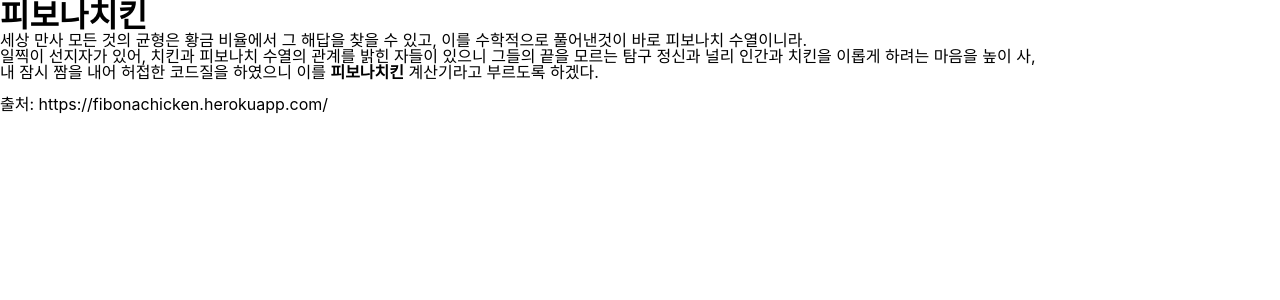
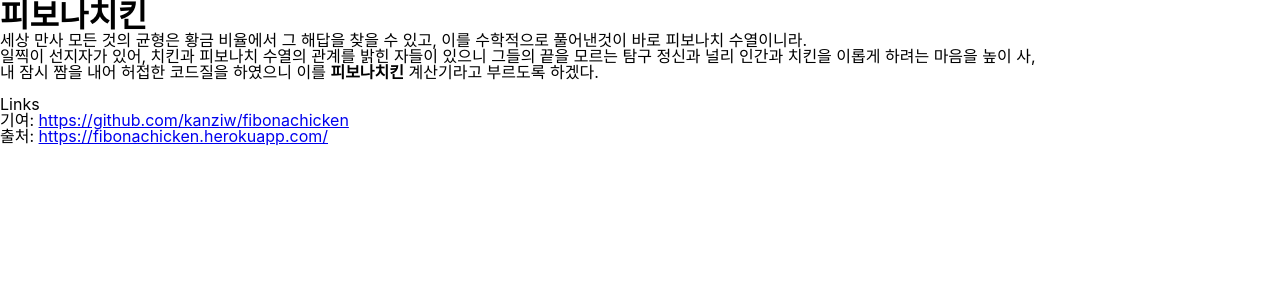
Before and after one commit to kanziw/fibonachicken, a React (Create React App) app: page / in a window 1280 px wide. Shown: the top 300 px of the page. Built offline with nearby package versions, Linux system fonts and the light colour scheme; a web font is replaced by a local one.

Commit message:
Add links

```diff
--- a/src/App.tsx
+++ b/src/App.tsx
@@ -9,7 +9,13 @@ const App = () => (
     <p>일찍이 선지자가 있어, 치킨과 피보나치 수열의 관계를 밝힌 자들이 있으니 그들의 끝을 모르는 탐구 정신과 널리 인간과 치킨을 이롭게 하려는 마음을 높이 사,</p>
     <p>내 잠시 짬을 내어 허접한 코드질을 하였으니 이를 <strong>피보나치킨</strong> 계산기라고 부르도록 하겠다.</p>
     <br />
-    <p>출처: https://fibonachicken.herokuapp.com/</p>
+    <>
+      Links
+      <ul>
+        <li>기여: <a href="https://github.com/kanziw/fibonachicken" target="_blank" rel="noreferrer">https://github.com/kanziw/fibonachicken</a></li>
+        <li>출처: <a href="https://fibonachicken.herokuapp.com/" target="_blank" rel="noreferrer">https://fibonachicken.herokuapp.com/</a></li>
+      </ul>
+    </>
   </>
 )
 
```
